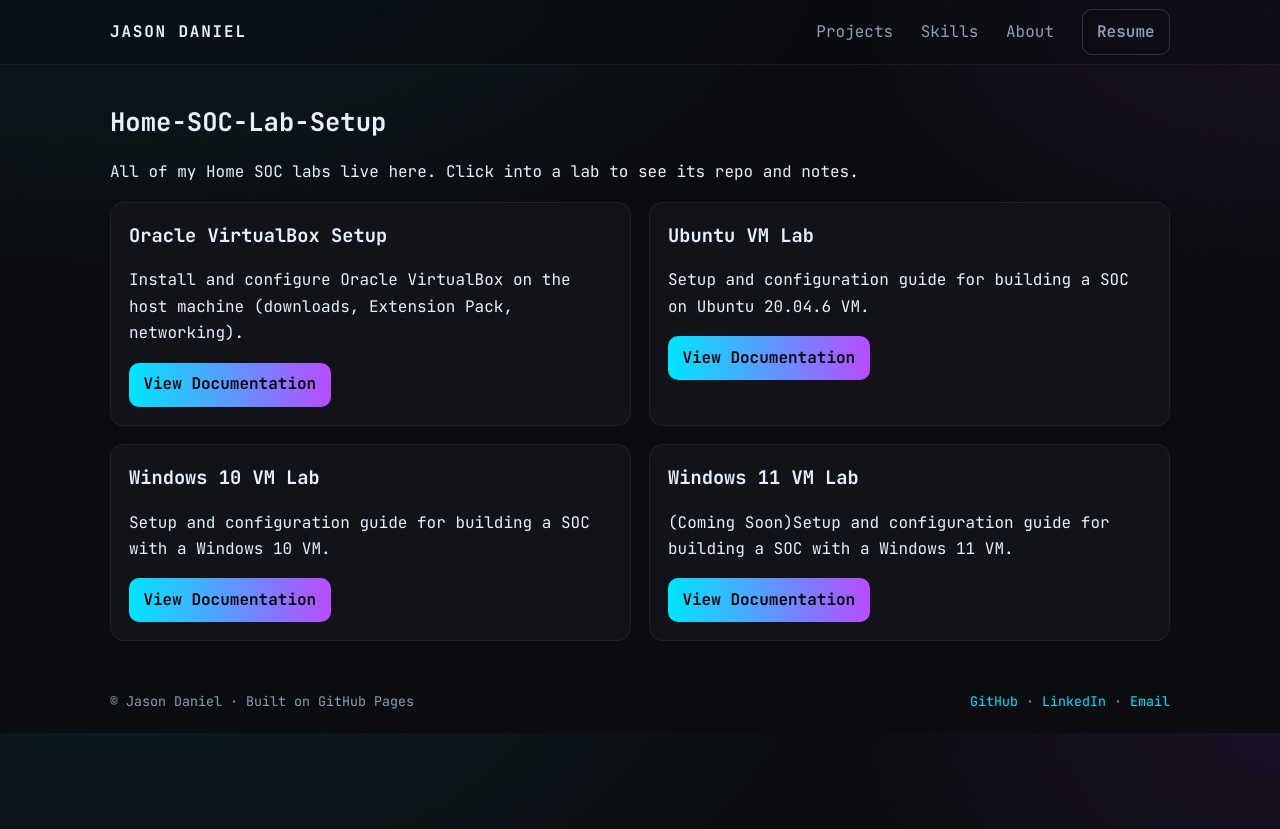
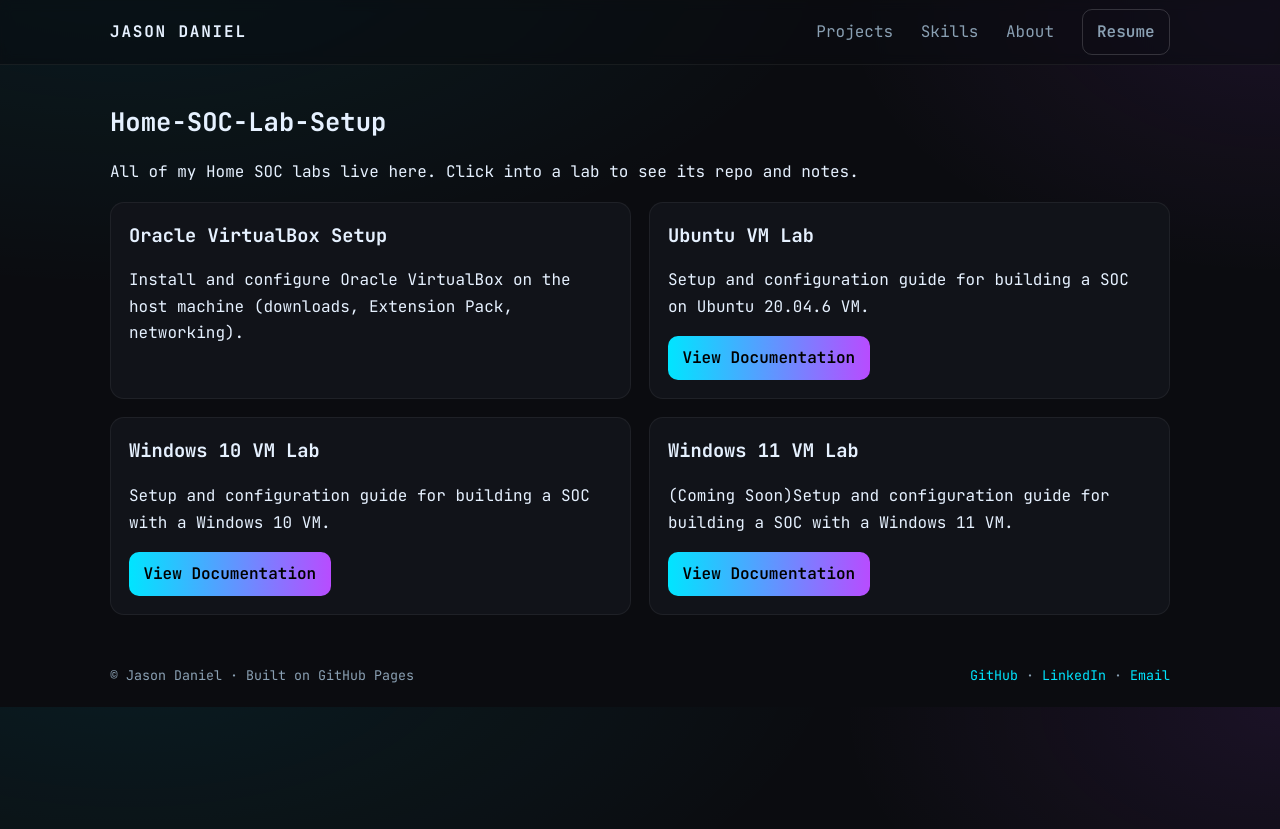
Before and after one commit to cscdanielj/cscdanielj.github.io, a Jekyll site: the page built from projects/home-soc-lab-setup.md, in a window 1280 px wide. Shown: the top 829 px of the page. Built offline with Jekyll 4.4.1, drawn with Linux system fonts in a browser that asks for light colours.

Commit message:
Update home-soc-lab-setup.md

```diff
--- a/projects/home-soc-lab-setup.md
+++ b/projects/home-soc-lab-setup.md
@@ -16,7 +16,7 @@ title: Home-SOC-Lab-Setup
     <h3>Oracle VirtualBox Setup</h3>
     <p>Install and configure Oracle VirtualBox on the host machine (downloads, Extension Pack, networking).</p>
     <div class="actions">
-      <a class="btn btn-primary" href="/projects/oracle-virtualbox-setup.html">View Documentation</a>
+      <!--<a class="btn btn-primary" href="/projects/oracle-virtualbox-setup.html">View Documentation</a>-->
     </div>
   </div>
 </article>
```
